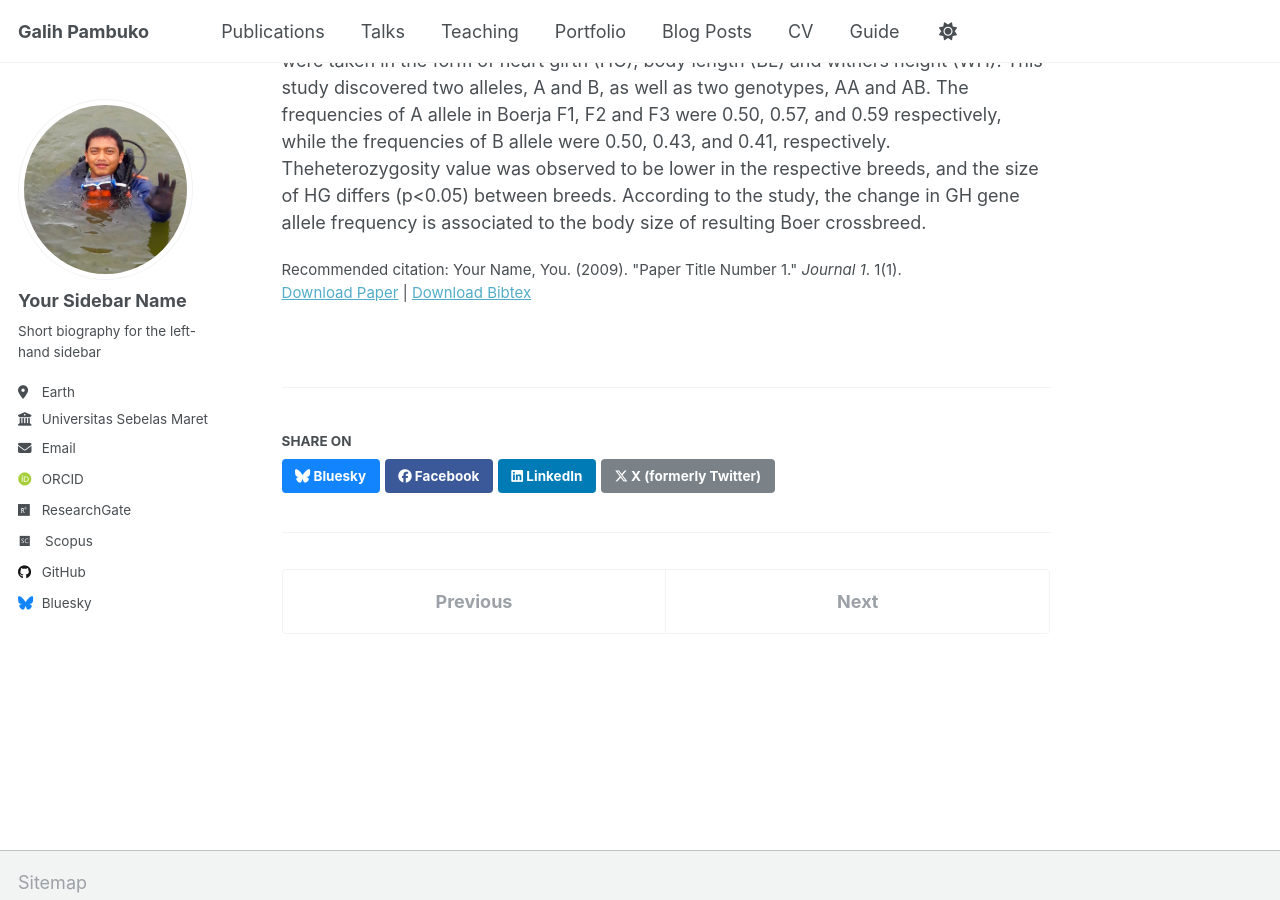
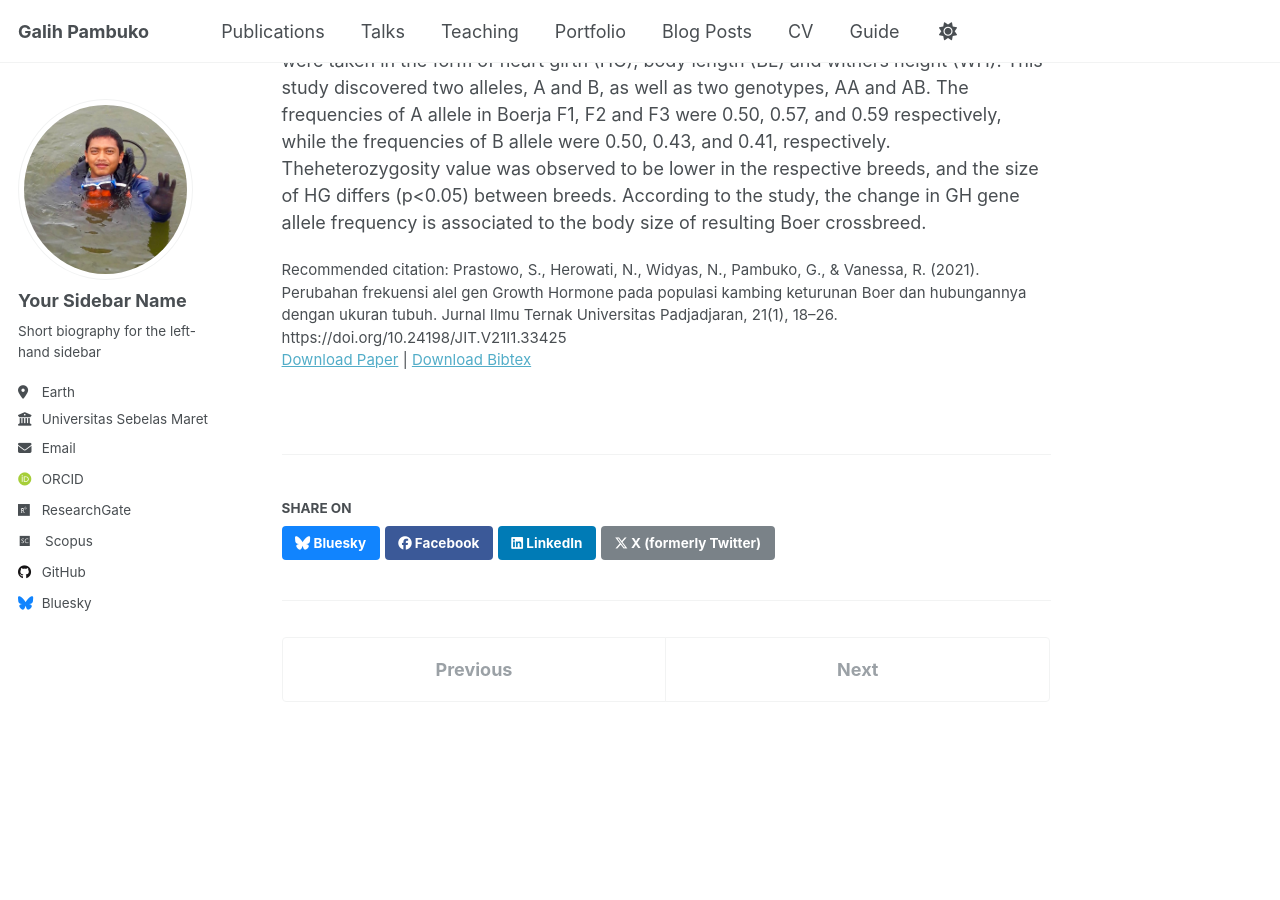
Before and after one commit to gpambuko/CV, a Jekyll site: the page built from _publications/2021-06-01-GH_Boer_2021-1.md, in a window 1280 px wide and 900 px high, scrolled down 421 px. Built offline with Jekyll 4.4.1, drawn with Linux system fonts in a browser that asks for light colours; some web fonts are replaced.

Commit message:
update paper 1

```diff
--- a/_publications/2021-06-01-GH_Boer_2021-1.md
+++ b/_publications/2021-06-01-GH_Boer_2021-1.md
@@ -9,6 +9,6 @@ venue: 'Jurnal Ilmu Ternak Universitas Padjadjaran'
 slidesurl: #No Slides
 paperurl: 'https://jurnal.unpad.ac.id/jurnalilmuternak/article/download/33425/15846'
 bibtexurl: 'https://gpambuko.github.io/CV/files/GH_Boer_2021.bib'
-citation: 'Your Name, You. (2009). &quot;Paper Title Number 1.&quot; <i>Journal 1</i>. 1(1).'
+citation: 'Prastowo, S., Herowati, N., Widyas, N., Pambuko, G., & Vanessa, R. (2021). Perubahan frekuensi alel gen Growth Hormone pada populasi kambing keturunan Boer dan hubungannya dengan ukuran tubuh. Jurnal Ilmu Ternak Universitas Padjadjaran, 21(1), 18–26. https://doi.org/10.24198/JIT.V21I1.33425'
 ---
 Crossbreeding between local and exotic breeds is known as one strategy to improve animal productivity. Crossing would change allele frequency of gene(s) in a population that isresponsible to phenotype such as growth. This study aims to identify allele frequency changes of Growth Hormone (GH) gene and its association to body measurements in a Boer goat crossbreed population. A total of 44 DNA samples were collected from Boer and its crosses (Boer x Jawa Randu) namely Boerja F1, F2, and F3. To determine GH alleles type, polymerase chain reaction-restriction fragment length polymorphism (PCR - RFLP) using _HaeIII_ enzyme was employed. The body measurements were taken in the form of heart girth (HG), body length (BL) and withers height (WH). This study discovered two alleles, A and B, as well as two genotypes, AA and AB. The frequencies of A allele in Boerja F1, F2 and F3 were 0.50, 0.57, and 0.59 respectively, while the frequencies of B allele were 0.50, 0.43, and 0.41, respectively. Theheterozygosity value was observed to be lower in the respective breeds, and the size of HG differs (p<0.05) between breeds. According to the study, the change in GH gene allele frequency is associated to the body size of resulting Boer crossbreed.
```
